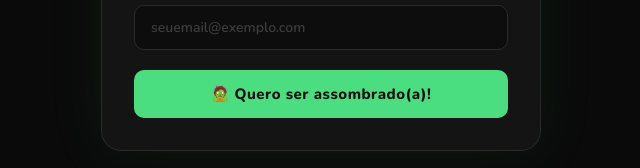
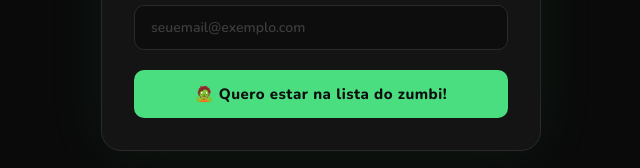
Before and after one commit to felipebborges2/zumbi-signup, a Next.js app: page / in a window 1280 px wide. Shown: the part 552-720 px from the top of the page, without its empty margins (319-959 px from the left). Built offline with nearby package versions, Linux system fonts and the light colour scheme.

Commit message:
Atualiza texto do botão de cadastro

```diff
--- a/pages/index.js
+++ b/pages/index.js
@@ -258,7 +258,7 @@ export default function Home() {
                 onClick={handleSubmit}
                 disabled={status === "loading"}
               >
-                {status === "loading" ? "Invocando..." : "🧟 Quero ser assombrado(a)!"}
+                {status === "loading" ? "Invocando..." : "🧟 Quero estar na lista do zumbi!"}
               </button>
             </>
           ) : (
```
